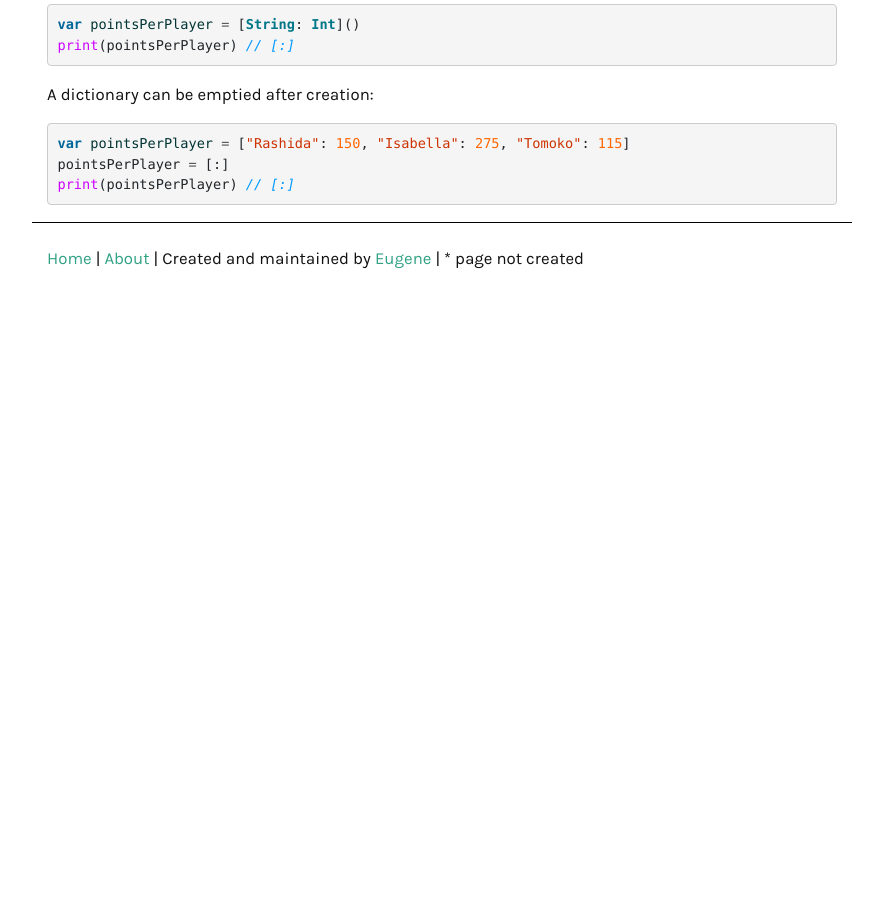
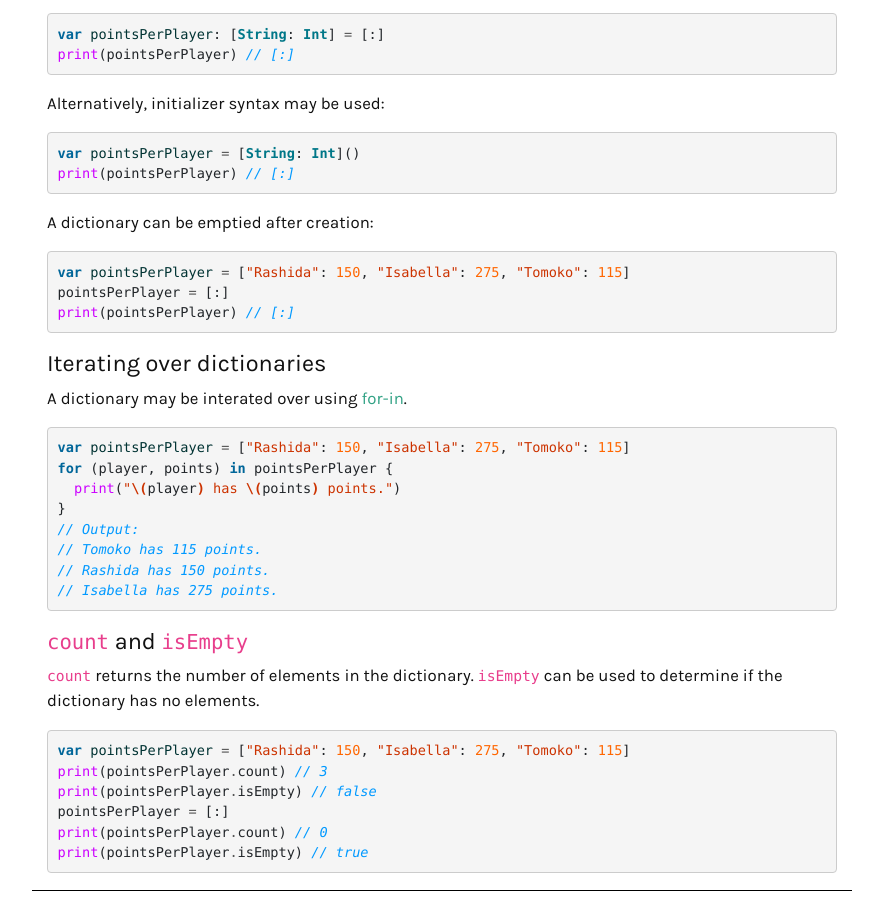
Before and after one commit to ebelinski/swiftly, a Jekyll site: the page built from dictionaries.md, in a window 1280 px wide and 900 px high, scrolled down 1042 px. Shown: the whole window, without its empty margins (198-1081 px from the left). Built offline with Jekyll 4.4.1, drawn with Linux system fonts in a browser that asks for light colours; before the commit the page ends 1337 px from its top, so only the background shows below that; some of the changed text lies outside the part shown.

Commit message:
dict iterating, count, isEmpty

````diff
--- a/dictionaries.md
+++ b/dictionaries.md
@@ -15,6 +15,9 @@ redirect_from:
 let pointsPerPlayer = ["Rashida": 150, "Isabella": 275, "Tomoko": 115]
 let nicknamePerPlayer = ["Rashida": "Ida", "Isabella": "Isa", "Tomoko": "Ko"]
 ```
+
+* TOC
+{:toc}
 
 ### Mutability
 
@@ -66,3 +69,31 @@ var pointsPerPlayer = ["Rashida": 150, "Isabella": 275, "Tomoko": 115]
 pointsPerPlayer = [:]
 print(pointsPerPlayer) // [:]
 ```
+
+### Iterating over dictionaries
+
+A dictionary may be interated over using [for-in](/for-in).
+
+```swift
+var pointsPerPlayer = ["Rashida": 150, "Isabella": 275, "Tomoko": 115]
+for (player, points) in pointsPerPlayer {
+  print("\(player) has \(points) points.")
+}
+// Output:
+// Tomoko has 115 points.
+// Rashida has 150 points.
+// Isabella has 275 points.
+```
+
+### `count` and `isEmpty`
+
+`count` returns the number of elements in the dictionary. `isEmpty` can be used to determine if the dictionary has no elements.
+
+```swift
+var pointsPerPlayer = ["Rashida": 150, "Isabella": 275, "Tomoko": 115]
+print(pointsPerPlayer.count) // 3
+print(pointsPerPlayer.isEmpty) // false
+pointsPerPlayer = [:]
+print(pointsPerPlayer.count) // 0
+print(pointsPerPlayer.isEmpty) // true
+```
````
Also changed, not shown: arrays.md (+3 -0 lines).
